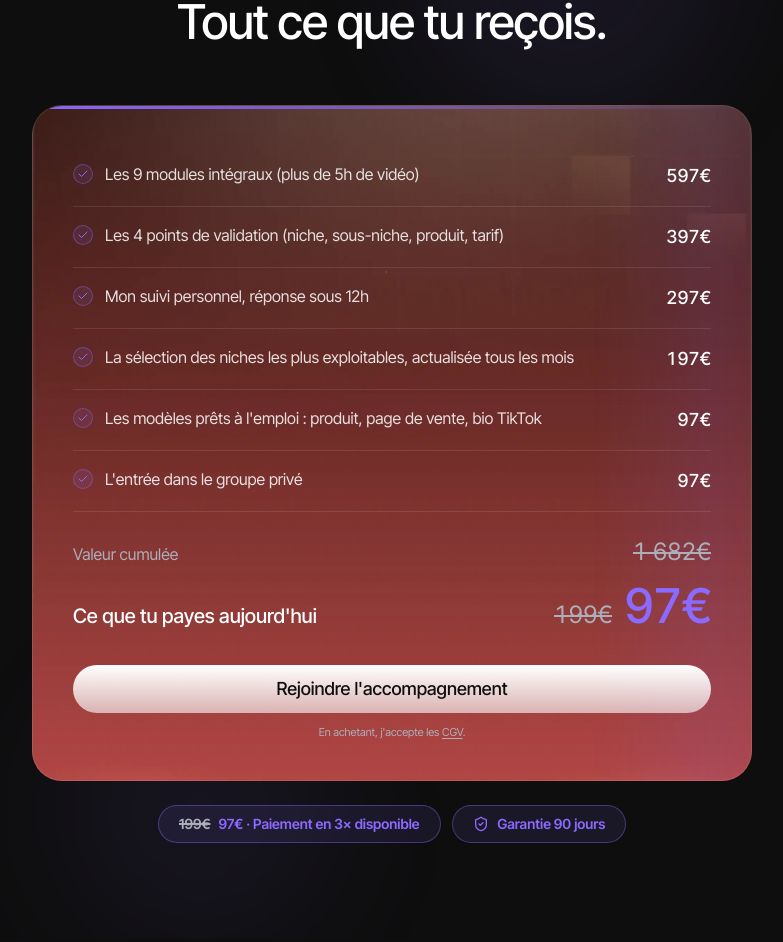
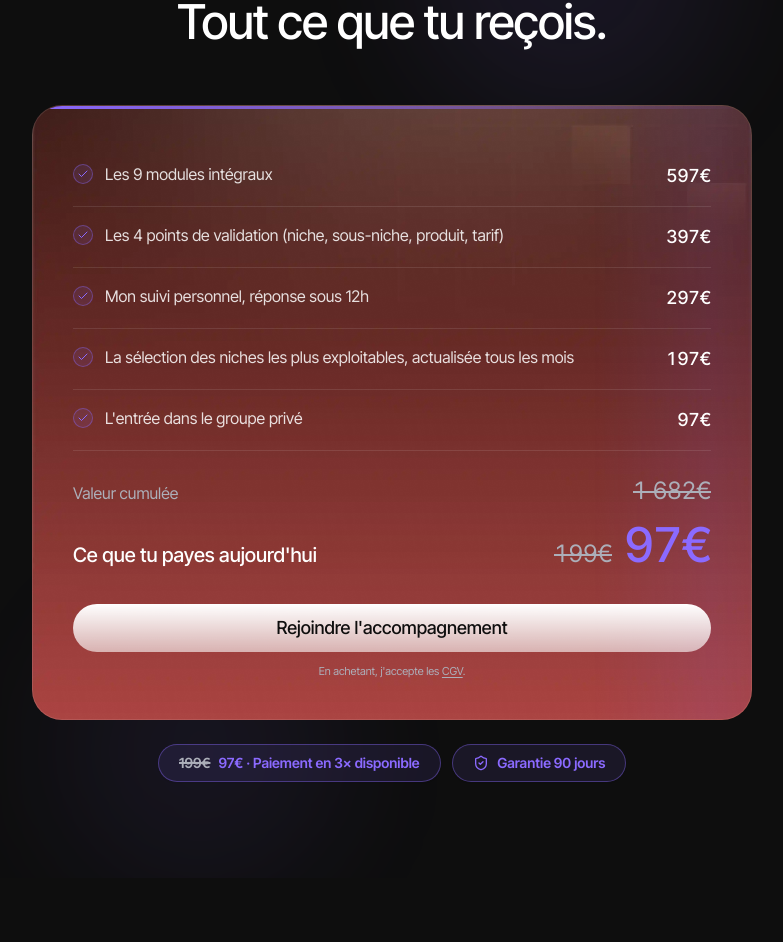
Before and after one commit to velascozorzi-hash/leomethod, a React (Vite) app: page / in a window 1280 px wide. Shown: the part 8975-9917 px from the top of the page, without its empty margins (248-1031 px from the left). Built offline with nearby package versions, Linux system fonts and the light colour scheme; the HTML template or start-up script is replaced by a standard one.

Commit message:
Changes
Co-authored-by: velascozorzi-hash <283394639+velascozorzi-hash@users.noreply.github.com>

```diff
--- a/src/components/sections/home/pricing.tsx
+++ b/src/components/sections/home/pricing.tsx
@@ -17,12 +17,11 @@ import { useEffect, useRef } from "react";
 import Container from "../../container";
 
 const stack = [
-  { id: 1, label: "Les 9 modules intégraux (plus de 5h de vidéo)", price: "597€" },
+  { id: 1, label: "Les 9 modules intégraux", price: "597€" },
   { id: 2, label: "Les 4 points de validation (niche, sous-niche, produit, tarif)", price: "397€" },
   { id: 3, label: "Mon suivi personnel, réponse sous 12h", price: "297€" },
   { id: 4, label: "La sélection des niches les plus exploitables, actualisée tous les mois", price: "197€" },
-  { id: 5, label: "Les modèles prêts à l'emploi : produit, page de vente, bio TikTok", price: "97€" },
-  { id: 6, label: "L'entrée dans le groupe privé", price: "97€" },
+  { id: 5, label: "L'entrée dans le groupe privé", price: "97€" },
 ];
 
 const PRICE_ID = "formation_onetime";
```
